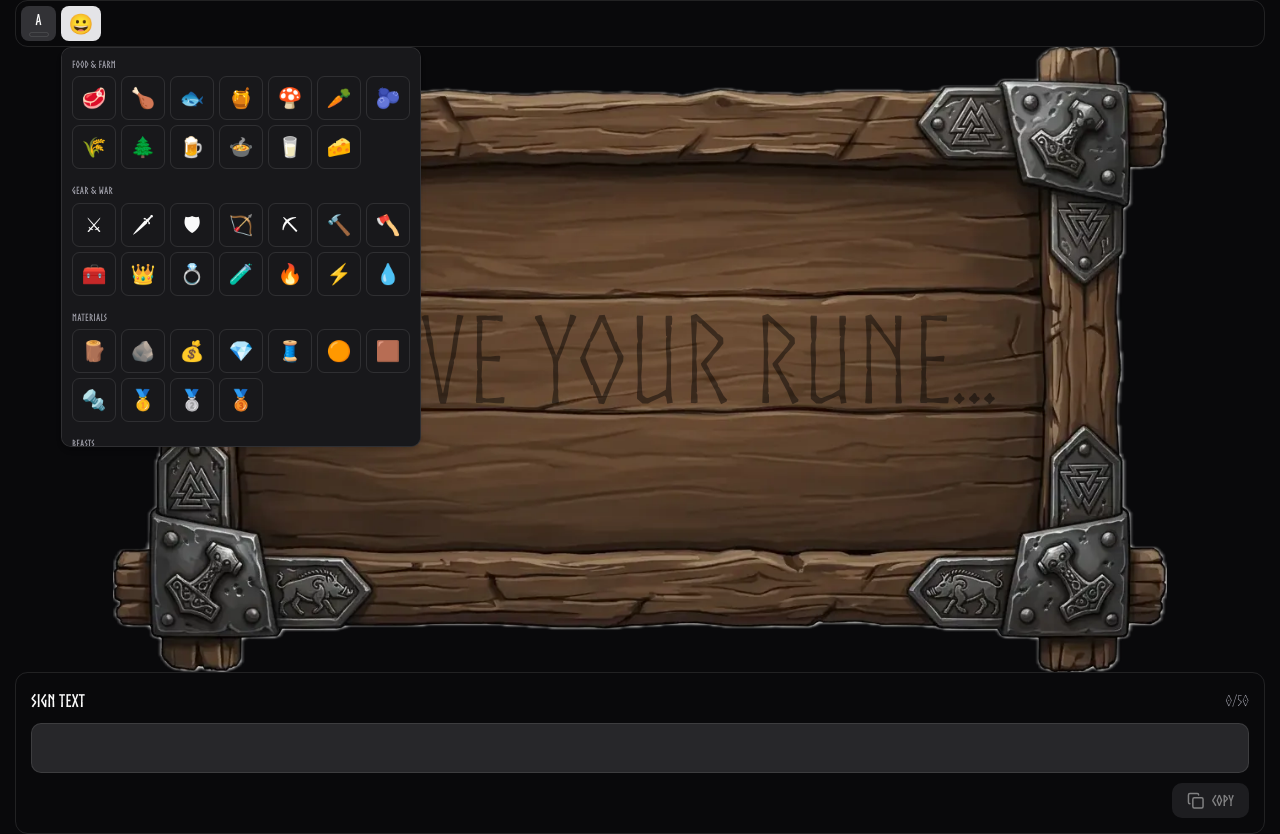
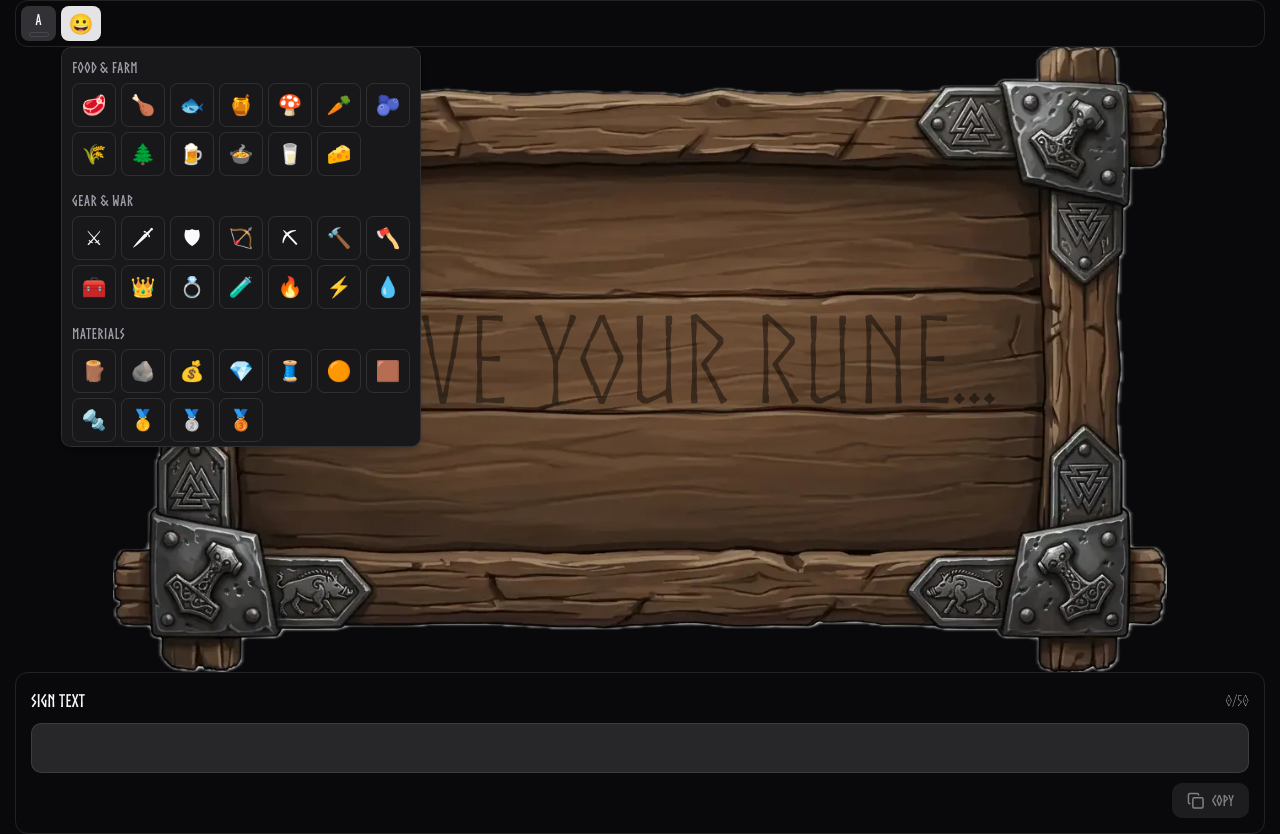
Before and after one commit to MaximSokolov18/valheim-tools, a Next.js app: page /sign-editor in a window 1280 px wide. Both pictures are taken after a click on the button "Insert emoji". Built offline with nearby package versions, Linux system fonts and the light colour scheme; a web font is replaced by a local one.

Commit message:
make emoji categories bigger

```diff
--- a/src/_pages/sign-editor/ui/emoji-picker.tsx
+++ b/src/_pages/sign-editor/ui/emoji-picker.tsx
@@ -38,7 +38,7 @@ export const EmojiPicker = () => {
                     >
                         {EMOJI_CATEGORIES.map((category) => (
                             <div key={category.label} className="flex flex-col gap-1">
-                                <span className="text-[10px] font-bold uppercase tracking-wide text-muted-foreground">
+                                <span className="text-[15px] font-bold uppercase tracking-wide text-muted-foreground">
                                     {category.label}
                                 </span>
                                 <div className="grid grid-cols-7 gap-1">
```
